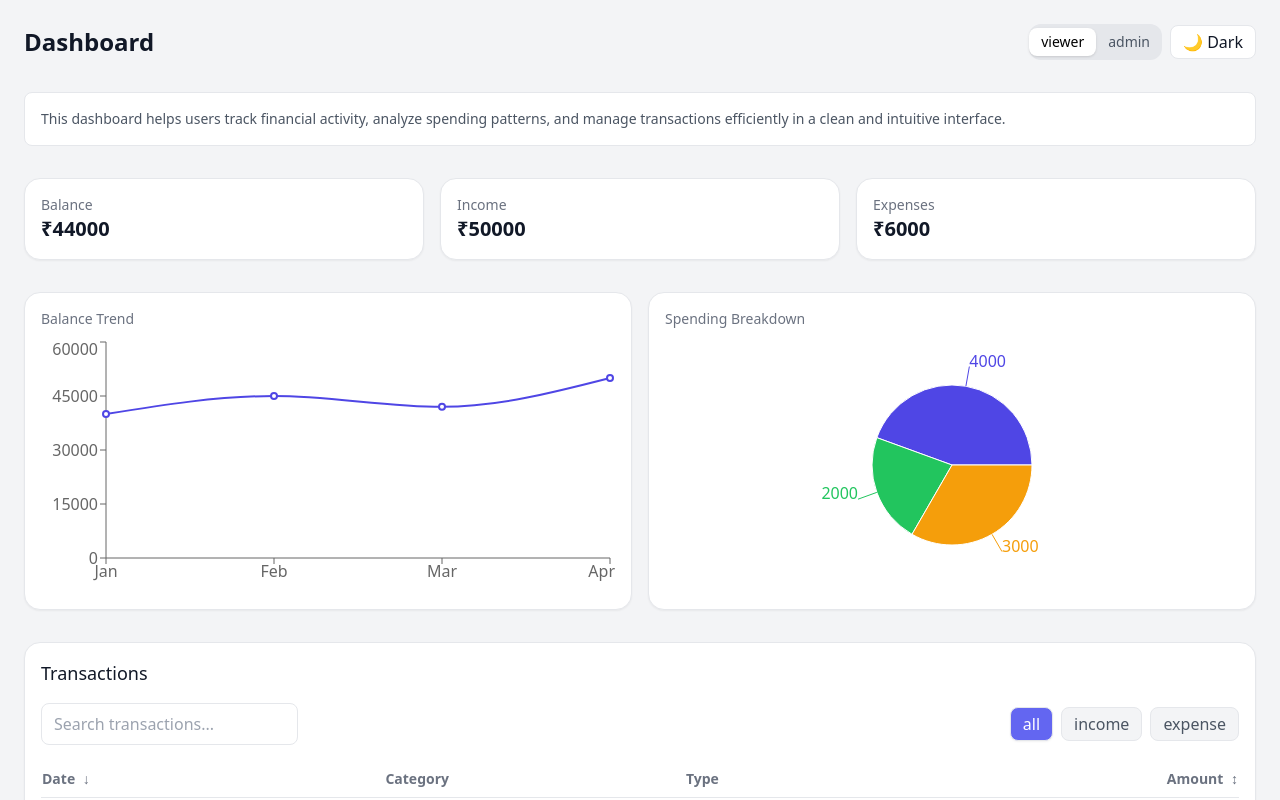
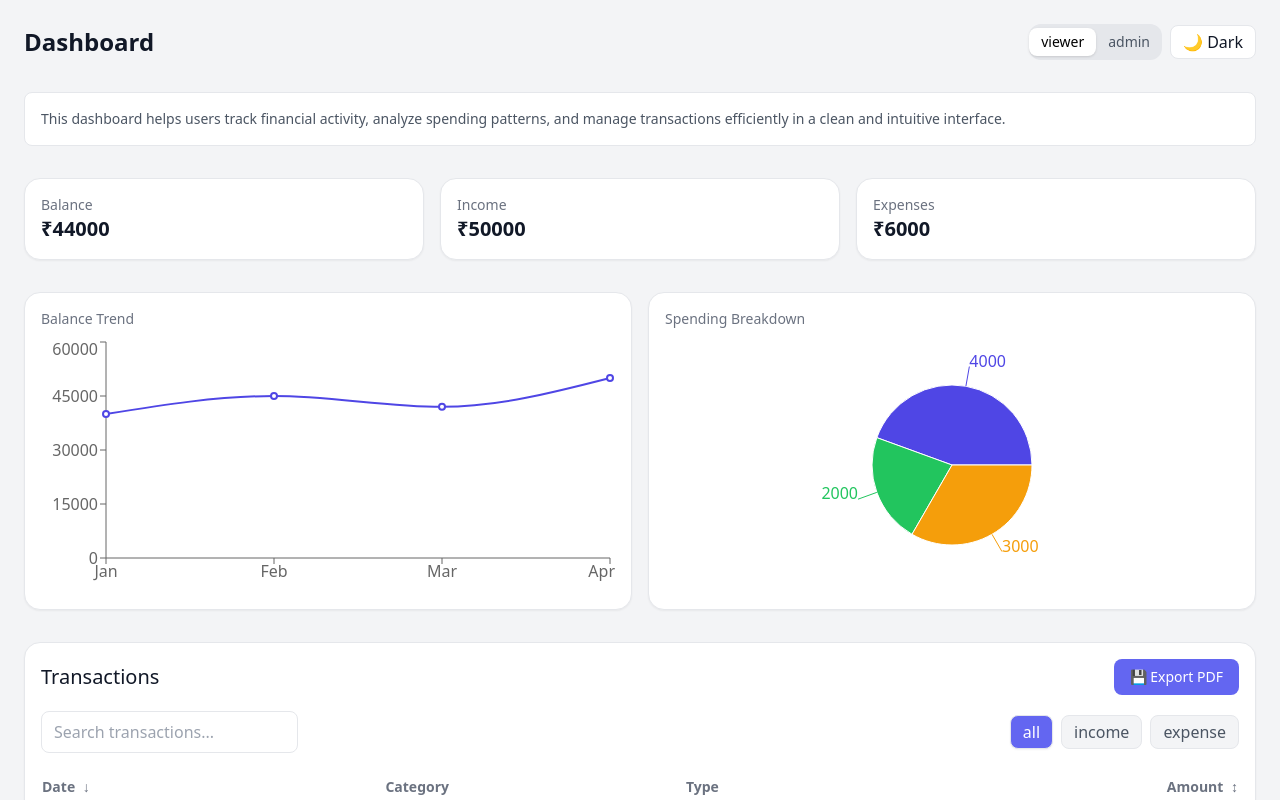
Before and after one commit to lalman-dev/finance-dashboard, a Next.js app: page /dashboard in a window 1280 px wide. Shown: the top 800 px of the page. Built offline with nearby package versions, Linux system fonts and the light colour scheme.

Commit message:
feat(export): add export functionality for transactions - add PDF export for transaction reporting - enhance usability with data portability features

```diff
--- a/src/features/transactions/TransactionsSection.tsx
+++ b/src/features/transactions/TransactionsSection.tsx
@@ -7,26 +7,35 @@ import { useFinanceStore } from "@/src/store/useFinanceStore";
 import { useState } from "react";
 import AddTransactionModal from "./AddTransactionModal";
 import { motion } from "framer-motion";
+import { exportTransactionsPDF } from "@/src/lib/exportPdf";
 
 export default function TransactionsSection() {
   const [open, setOpen] = useState(false);
   const { role } = useFinanceStore();
+  const { transactions } = useFinanceStore();
 
   return (
     <Card>
       <div className="flex items-center justify-between mb-4 ">
-        <h3 className="text-lg font-medium">Transactions</h3>
-
+        <h3 className="text-xl font-medium">Transactions</h3>
+        <div className="flex gap-2">
           {role === "admin" && (
             <motion.button
               whileHover={{ scale: 1.03 }}
               whileTap={{ scale: 0.97 }}
               onClick={() => setOpen(true)}
-            className="px-4 py-2 bg-indigo-500 text-white rounded-lg hover:bg-indigo-600 transition"
+              className="px-4 py-2 bg-indigo-500 text-white rounded-lg hover:bg-indigo-700 transition"
             >
               + Add Transaction
             </motion.button>
           )}
+          <button
+            onClick={() => exportTransactionsPDF(transactions)}
+            className="px-4 py-2 text-sm rounded-lg bg-indigo-500 text-white hover:bg-indigo-700 transition"
+          >
+            💾 Export PDF
+          </button>
+        </div>
       </div>
       <Filters />
       <TransactionsTable />
--- /dev/null
+++ b/src/lib/exportPdf.ts
@@ -0,0 +1,71 @@
+import jsPDF from "jspdf";
+import autoTable from "jspdf-autotable";
+import { Transaction } from "../types";
+
+export function exportTransactionsPDF(transactions: Transaction[]) {
+  const doc = new jsPDF();
+
+  // ===== CALCULATIONS =====
+  const income = transactions
+    .filter((t) => t.type === "income")
+    .reduce((sum, t) => sum + t.amount, 0);
+
+  const expense = transactions
+    .filter((t) => t.type === "expense")
+    .reduce((sum, t) => sum + t.amount, 0);
+
+  const balance = income - expense;
+
+  // ===== HEADER =====
+  doc.setFontSize(18);
+  doc.text("Finance Dashboard Report", 14, 20);
+
+  doc.setFontSize(10);
+  doc.setTextColor(120);
+  doc.text(`Generated: ${new Date().toLocaleDateString()}`, 14, 26);
+
+  // ===== SUMMARY =====
+  doc.setFontSize(12);
+  doc.setTextColor(0);
+
+  doc.text("Summary", 14, 38);
+  doc.setFontSize(11);
+
+  doc.text(`Total Income: ₹${income}`, 14, 46);
+  doc.text(`Total Expense: ₹${expense}`, 14, 52);
+  doc.text(`Balance: ₹${balance}`, 14, 58);
+  if (balance < 0) {
+    doc.setTextColor(200, 0, 0);
+  } else {
+    doc.setTextColor(0, 150, 0);
+  }
+
+  // ===== TABLE =====
+  const tableData = transactions.map((t) => [
+    t.date,
+    t.category,
+    t.type,
+    `₹${t.amount}`,
+  ]);
+
+  autoTable(doc, {
+    startY: 65,
+    head: [["Date", "Category", "Type", "Amount"]],
+    body: tableData,
+    styles: {
+      fontSize: 10,
+    },
+    headStyles: {
+      fillColor: [79, 70, 229],
+    },
+  });
+
+  // ===== FOOTER =====
+  const finalY = (doc as any).lastAutoTable?.finalY || 80;
+
+  doc.setFontSize(10);
+  doc.setTextColor(120);
+  doc.text(`Total Transactions: ${transactions.length}`, 14, finalY + 10);
+
+  doc.save("finance-report.pdf");
+}
```
Lines whose indentation alone changed are shown as unchanged.
